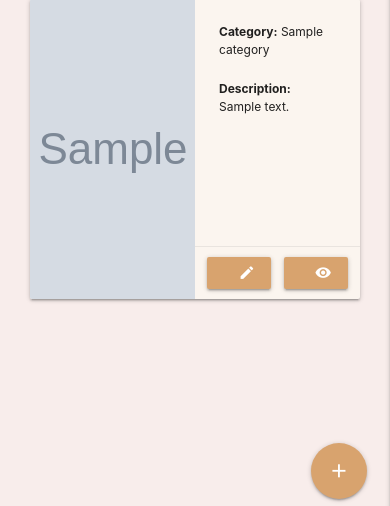
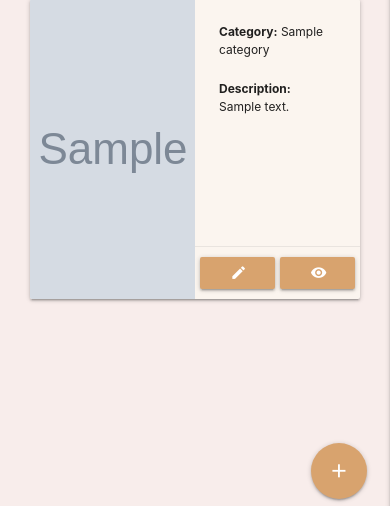
Before and after one commit to jrecod/Capstone, a Django app: page /julie/dashboard/ in a window 390 px wide. Shown: the part 322-828 px from the top of the page. Run offline with Django 3.2, Linux system fonts and the light colour scheme; a user stored in the database is signed in; tables that the repository leaves empty hold one stand-in row (values such as "Sample post"); grey boxes marked "Sample" are stand-in pictures; some web fonts are replaced.

Commit message:
fixed dashboard buttons on mobile

```diff
--- a/julieapp/templates/julieapp/dashboard.html
+++ b/julieapp/templates/julieapp/dashboard.html
@@ -23,16 +23,17 @@
             }
 
             nav .brand-logo {
-                /* z-index: 100; */
                 left: 155px !important;
                 top: 5px;
                 font-size: 34px !important;
             }
-
-            /* .btn-small{
+            i.right{
+                padding-right: 23px;
+            }
+            .btn-small{
                 width: 75px;
                 padding: 0 5px;
-            }  */
+            }
         }
         @media only screen and (max-width: 703px) {
             .brand-logo {
```
